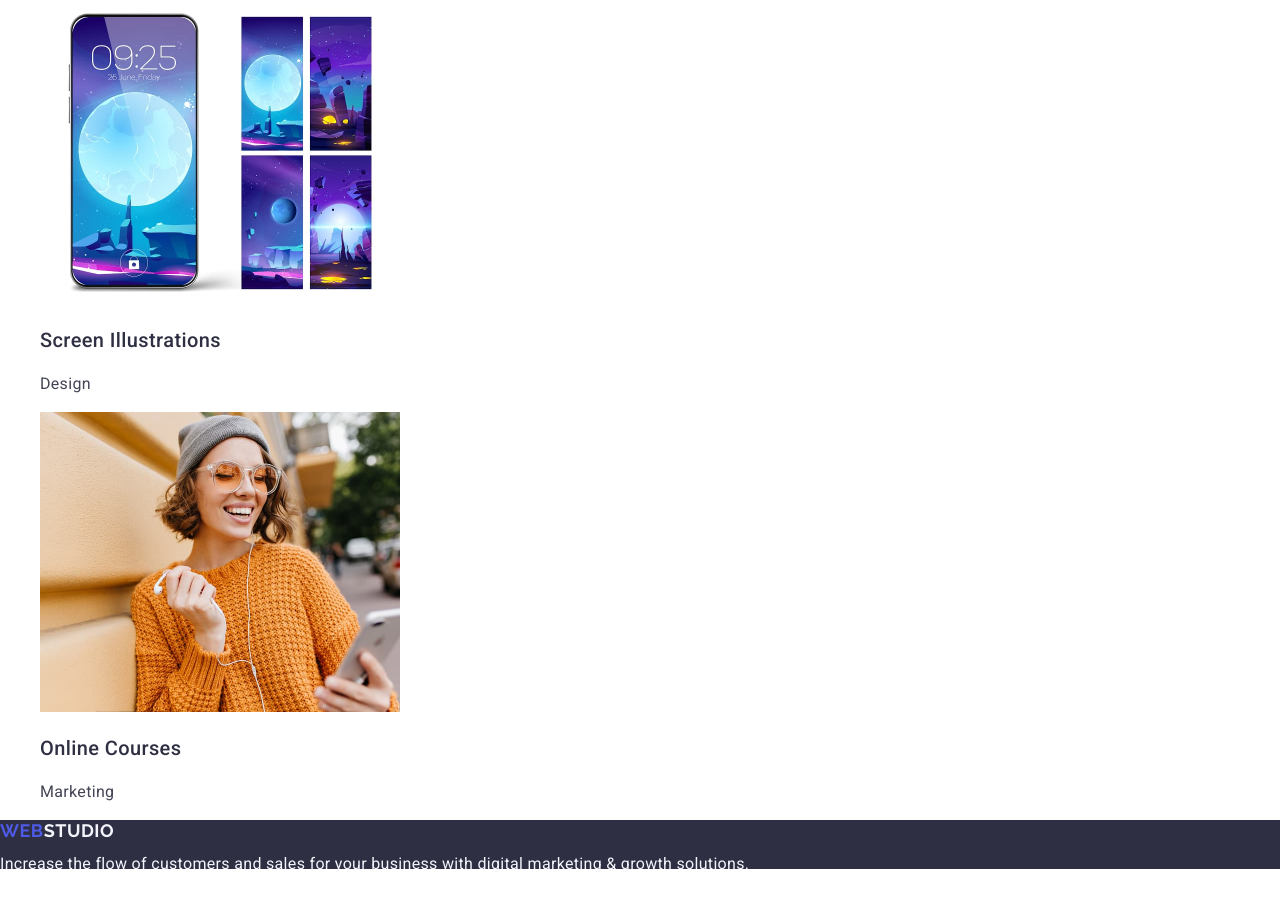
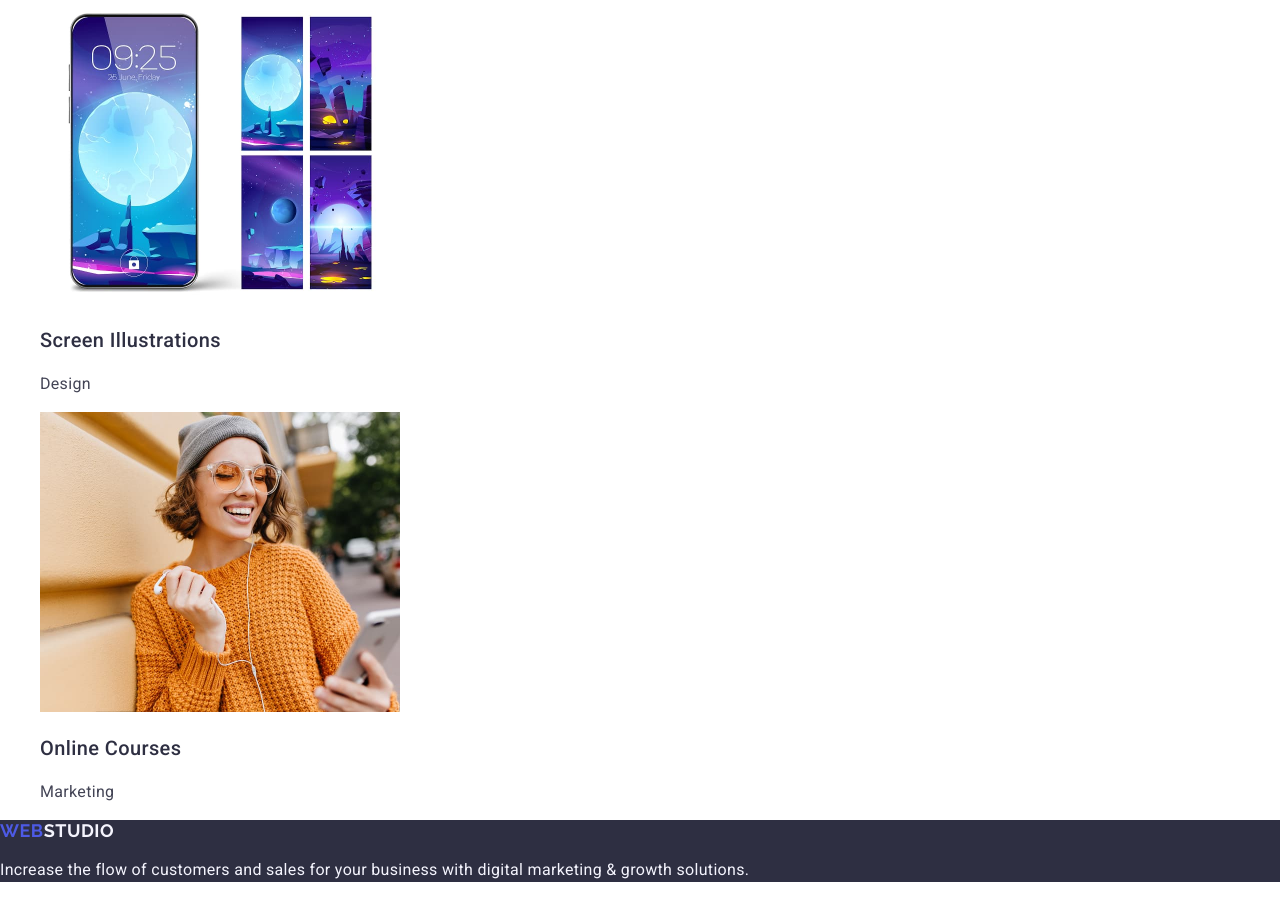
Before and after one commit to ivanna-buhai/goit-markup-hw-02, a plain HTML site: page index.html in a window 1280 px wide. Shown: the part 4075-4973 px from the top of the page. Drawn offline with nearby package versions, Linux system fonts and the light colour scheme.

Commit message:
changed styles

```diff
--- a/css/styles.css
+++ b/css/styles.css
@@ -99,4 +99,4 @@ font-weight: 700;
 
 .footer-logo-part {color: #F4F4FD;}
 
-.footer-paragraf {color: #F4F4FD; line-height: 0.7;}
+.footer-paragraf {color: #F4F4FD; line-height: 1.5;}
```
